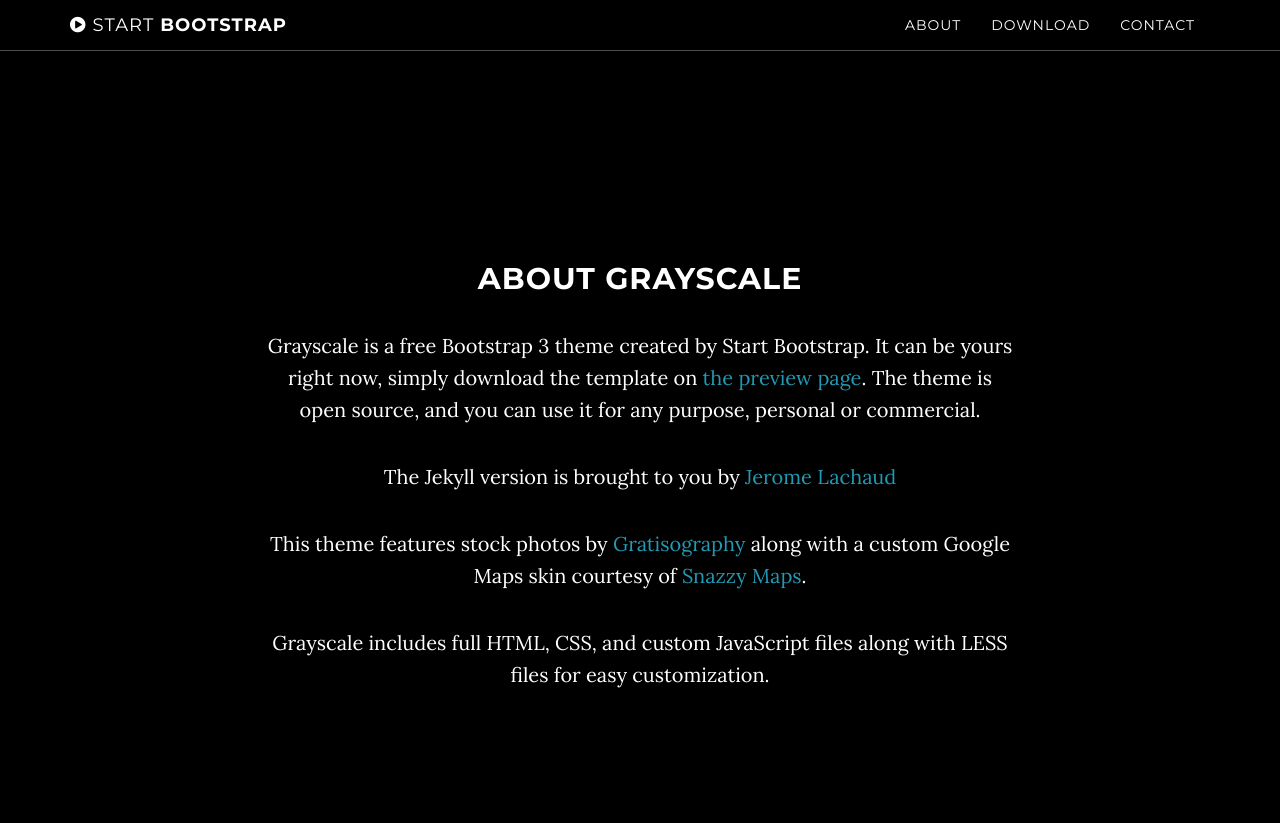
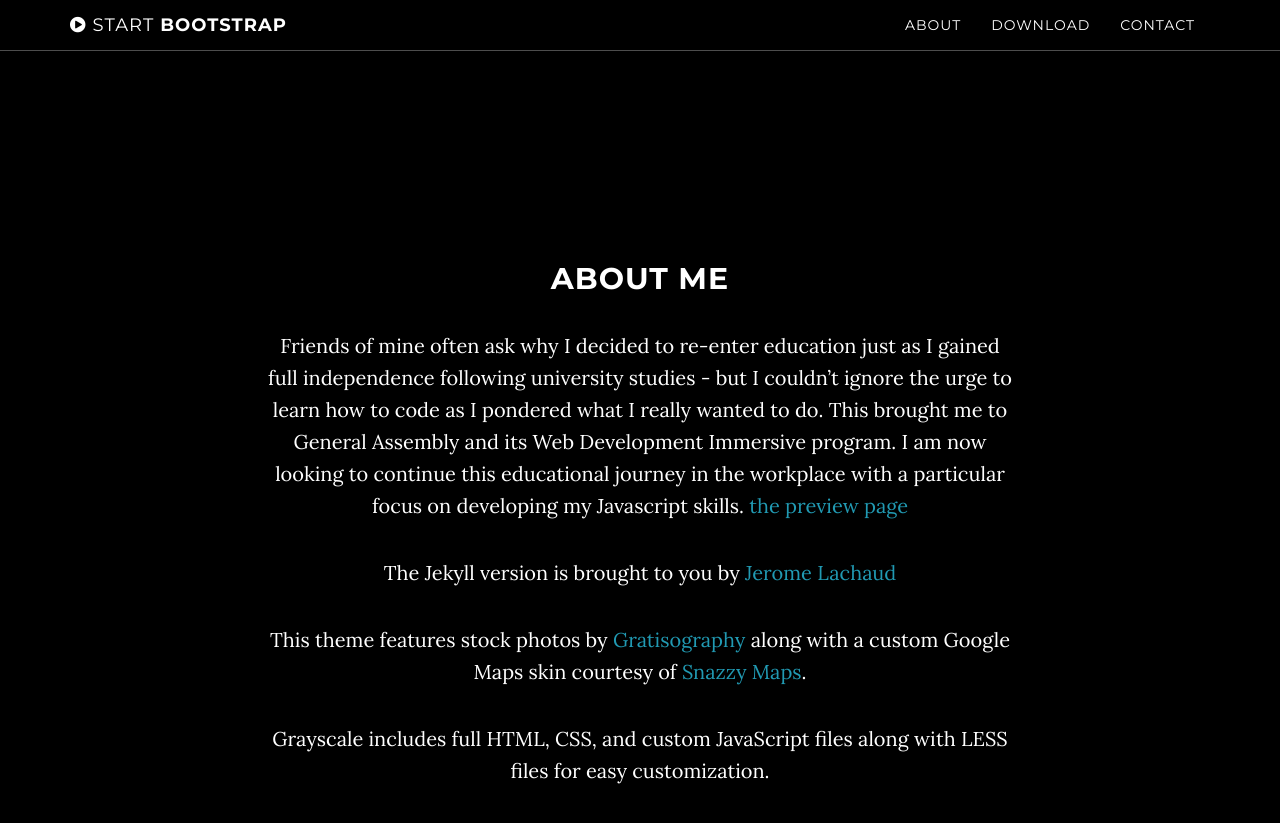
Before and after one commit to benalun-jones/benalun-jones.github.io, a Jekyll site: the page built from index.html, in a window 1280 px wide and 900 px high, scrolled down 838 px. Shown: the top 823 px of the window. Built offline with Jekyll 4.4.1, drawn with Linux system fonts in a browser that asks for light colours.

Commit message:
added about me title and copied over cv opening paragraph for ammendment

```diff
--- a/_includes/about.html
+++ b/_includes/about.html
@@ -2,8 +2,8 @@
     <section id="about" class="container content-section text-center">
         <div class="row">
             <div class="col-lg-8 col-lg-offset-2">
-                <h2>About Grayscale</h2>
-                <p>Grayscale is a free Bootstrap 3 theme created by Start Bootstrap. It can be yours right now, simply download the template on <a href="http://startbootstrap.com/template-overviews/grayscale/">the preview page</a>. The theme is open source, and you can use it for any purpose, personal or commercial.</p>
+                <h2>About Me</h2>
+                <p>Friends of mine often ask why I decided to re-enter education just as I gained full independence following university studies - but I couldn’t ignore the urge to learn how to code as I pondered what I really wanted to do. This brought me to General Assembly and its Web Development Immersive program.  I am now looking to continue this educational journey in the workplace with a particular focus on developing my Javascript skills. <a href="http://startbootstrap.com/template-overviews/grayscale/">the preview page</a></p>
                 <p>The Jekyll version is brought to you by <a href="https://github.com/jeromelachaud">Jerome Lachaud</a></p>
                 <p>This theme features stock photos by <a href="http://gratisography.com/">Gratisography</a> along with a custom Google Maps skin courtesy of <a href="http://snazzymaps.com/">Snazzy Maps</a>.</p>
                 <p>Grayscale includes full HTML, CSS, and custom JavaScript files along with LESS files for easy customization.</p>
```
